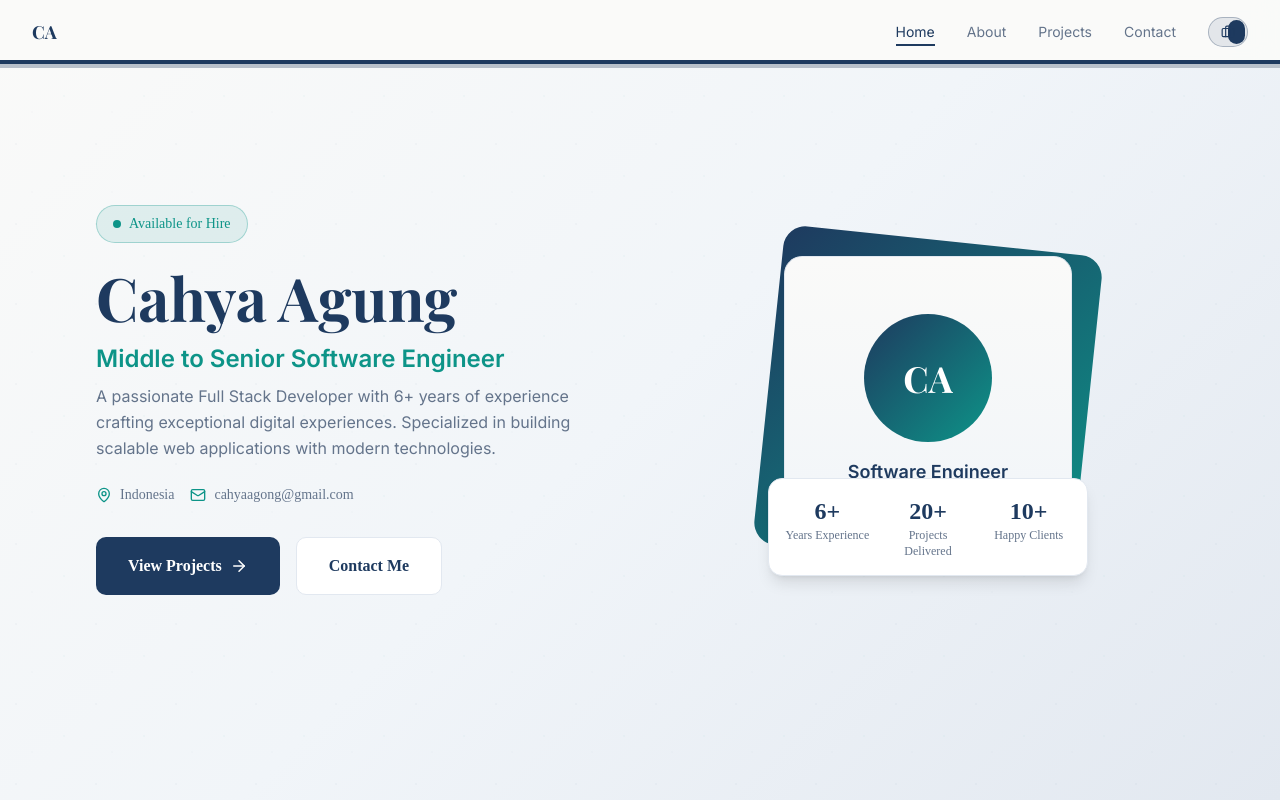
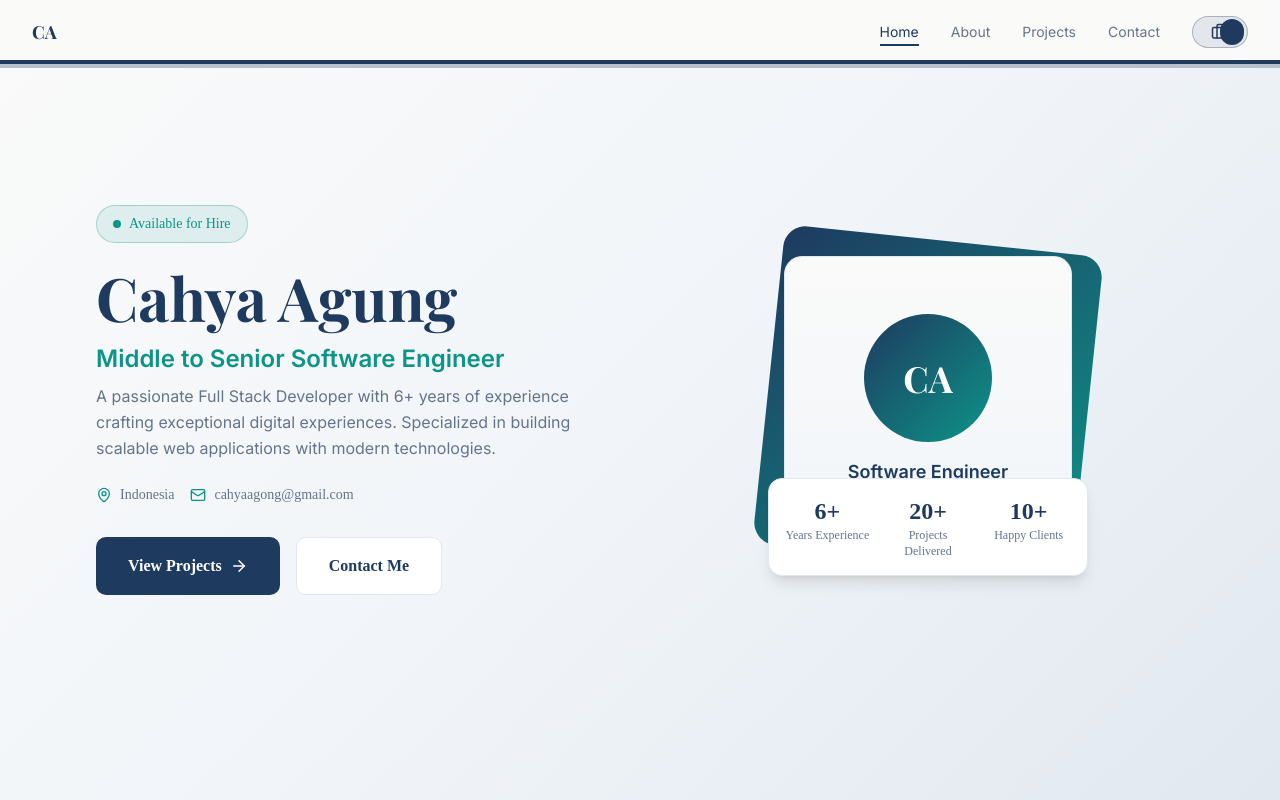
Before and after one commit to CahyaAgong/web-profile, a Next.js app: page / in a window 1280 px wide. Shown: the top 800 px of the page. Built offline with nearby package versions, Linux system fonts and the light colour scheme; a web font is replaced by a local one.

Commit message:
fix: improve theme toggle width and icon visibility

```diff
--- a/src/components/theme-toggle.tsx
+++ b/src/components/theme-toggle.tsx
@@ -13,9 +13,9 @@ export default function ThemeToggle() {
   return (
     <motion.button
       onClick={toggleMode}
-      className="relative flex items-center justify-center px-3 py-1.5 rounded-full transition-colors"
+      className="relative flex items-center justify-center px-2 py-1.5 rounded-full transition-colors"
       style={{
-        width: "40px",
+        minWidth: "56px",
         backgroundColor: isRPG ? `${rpgColors.primaryRgba} 0.1)` : `${professionalColors.primaryRgba} 0.1)`,
         border: `1px solid ${isRPG ? `${rpgColors.primaryRgba} 0.3)` : `${professionalColors.primaryRgba} 0.3)`}`,
       }}
@@ -26,24 +26,24 @@ export default function ThemeToggle() {
       <motion.div
         className="absolute top-0.5 bottom-0.5 rounded-full"
         style={{
-          width: "calc(50% - 2px)",
-          left: isRPG ? "2px" : "auto",
-          right: !isRPG ? "2px" : "auto",
+          width: "calc(50% - 3px)",
+          left: isRPG ? "3px" : "auto",
+          right: !isRPG ? "3px" : "auto",
           backgroundColor: colors.primary,
         }}
         layout
         transition={{ type: "spring", stiffness: 500, damping: 35 }}
       />
 
-      <div className="relative z-10 flex items-center justify-center w-full">
+      <div className="relative z-10 flex items-center justify-center gap-1.5 w-full">
         {isRPG ? (
           <Gamepad2
-            size={16}
+            size={18}
             style={{ color: rpgColors.primary }}
           />
         ) : (
           <Briefcase
-            size={16}
+            size={18}
             style={{ color: professionalColors.primary }}
           />
         )}
```
